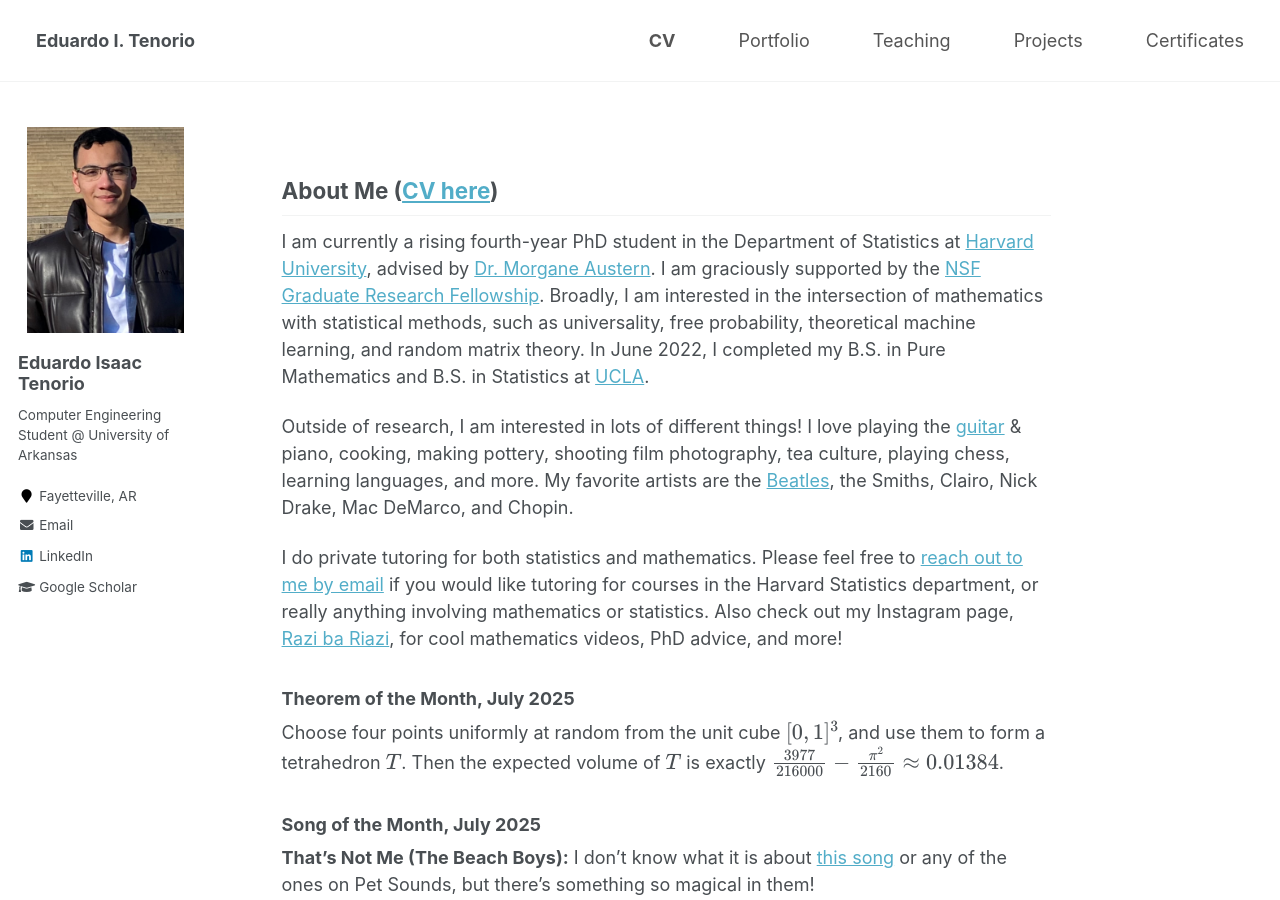
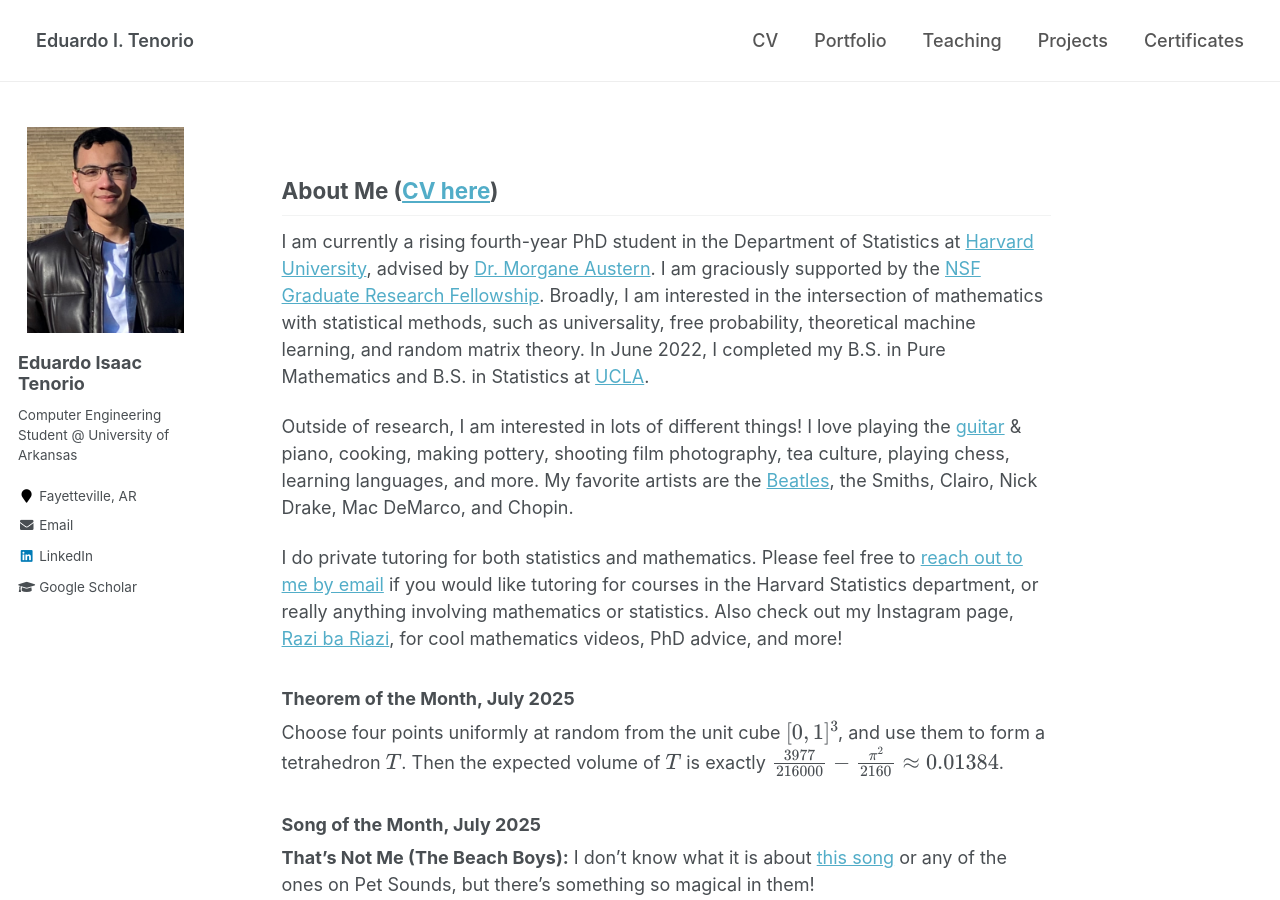
Before and after one commit to edtenorio/edtenorio.github.io, a Jekyll site: the page built from _pages/about.md, in a window 1280 px wide and 900 px high. Built offline with Jekyll 4.4.1, drawn with Linux system fonts in a browser that asks for light colours; formulas are drawn with MathJax 3.

Commit message:
Update masthead.html

```diff
--- a/_includes/masthead.html
+++ b/_includes/masthead.html
@@ -1,23 +1,25 @@
 {% include base_path %}
 
-<div class="masthead" style="display: flex; justify-content: space-between; align-items: center; padding: 1rem 2rem;">
-  <div class="site-title" style="font-weight: bold;">
+<!-- Header Container -->
+<div style="display: flex; justify-content: space-between; align-items: center; padding: 1.5rem 2rem; border-bottom: 1px solid #eee;">
+  <!-- Left Side: Name -->
+  <div style="font-weight: 600; font-size: 18px;">
     <a href="{{ base_path }}/" style="text-decoration: none; color: inherit;">
       {{ site.title }}
     </a>
   </div>
 
-  <div class="masthead__menu">
-    <nav id="site-nav" class="greedy-nav" style="display: flex; align-items: center;">
-      <ul class="visible-links" style="display: flex; gap: 1.5rem; list-style: none; margin: 0; padding: 0;">
+  <!-- Right Side: Nav Links -->
+  <nav id="site-nav">
+    <ul style="display: flex; list-style: none; gap: 2rem; margin: 0; padding: 0;">
       {% for link in site.data.navigation.main %}
         {% if link.url contains 'http' %}
           {% assign domain = '' %}
         {% else %}
           {% assign domain = base_path %}
         {% endif %}
-          <li class="masthead__menu-item">
-            <a href="{{ domain }}{{ link.url }}" style="text-decoration: none; color: #555;">
+        <li>
+          <a href="{{ domain }}{{ link.url }}" style="text-decoration: none; color: #555; font-weight: 500;">
             {{ link.title }}
           </a>
         </li>
@@ -25,4 +27,3 @@
     </ul>
   </nav>
 </div>
-</div>
```
Lines whose indentation alone changed are shown as unchanged.
